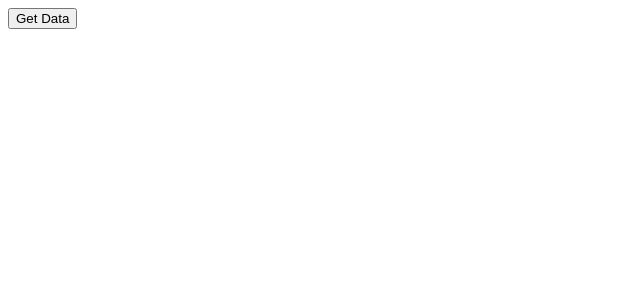
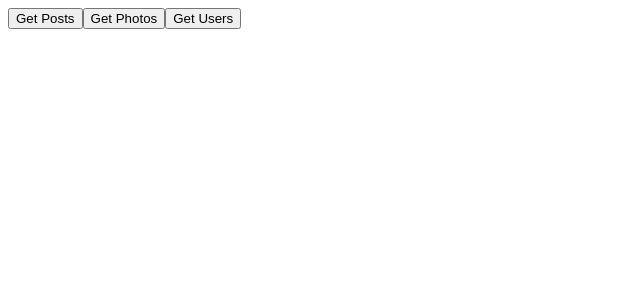
Before and after one commit to DanielAlvarezRamirez/Actividad_14, an Angular app: page / in a window 1280 px wide. Shown: the top 300 px of the page, without its empty margins (0-640 px from the left). Built offline with nearby package versions, Linux system fonts and the light colour scheme.

Commit message:
All Get Resources added

```diff
--- a/src/app/app.component.html
+++ b/src/app/app.component.html
@@ -1,7 +1,10 @@
-<button (click)="getDataFromAPI()">Get Data</button>
+<button (click)="getPostsFromAPI()">Get Posts</button>
+<button (click)="getPhotosFromAPI()">Get Photos</button>
+<button (click)="getUsersFromAPI()">Get Users</button>
 
-<ul *ngFor="let d of data">
+
+<!-- <ul *ngFor="let d of data">
   <li>{{d.id}}</li>
   <li>{{d.title}}</li>
   <li>{{d.body}}</li>
-</ul>
+</ul> -->
--- a/src/app/app.component.ts
+++ b/src/app/app.component.ts
@@ -13,8 +13,22 @@ export class AppComponent {
     this.data = new Array<any>();
   }
 
-  getDataFromAPI(){
-    this.JSONPlaceHolder.getData().subscribe((data) => {
+  getPostsFromAPI(){
+    this.JSONPlaceHolder.getPosts().subscribe((data) => {
+      console.log(data);
+      this.data = data;
+    })
+  }
+
+  getPhotosFromAPI(){
+    this.JSONPlaceHolder.getPhotos().subscribe((data) => {
+      console.log(data);
+      this.data = data;
+    })
+  }
+
+  getUsersFromAPI(){
+    this.JSONPlaceHolder.getUsers().subscribe((data) => {
       console.log(data);
       this.data = data;
     })
--- a/src/app/services/jsonplace-holder.service.ts
+++ b/src/app/services/jsonplace-holder.service.ts
@@ -7,11 +7,20 @@ import { Observable } from 'rxjs';
 })
 export class JSONPlaceHolderService {
 
+  url ="https://jsonplaceholder.typicode.com";
+
   constructor(private http: HttpClient) { }
 
-  getData(): Observable<any> {
-    const url = "https://jsonplaceholder.typicode.com/posts";
+  getPosts(): Observable<any> {
+    return this.http.get<any>(this.url + "/posts");
+  }
 
-    return this.http.get<any>(url);
+  getPhotos(): Observable<any> {
+    return this.http.get<any>(this.url + "/photos");
   }
+
+  getUsers(): Observable<any> {
+    return this.http.get<any>(this.url + "/users");
+  }
+
 }
```
